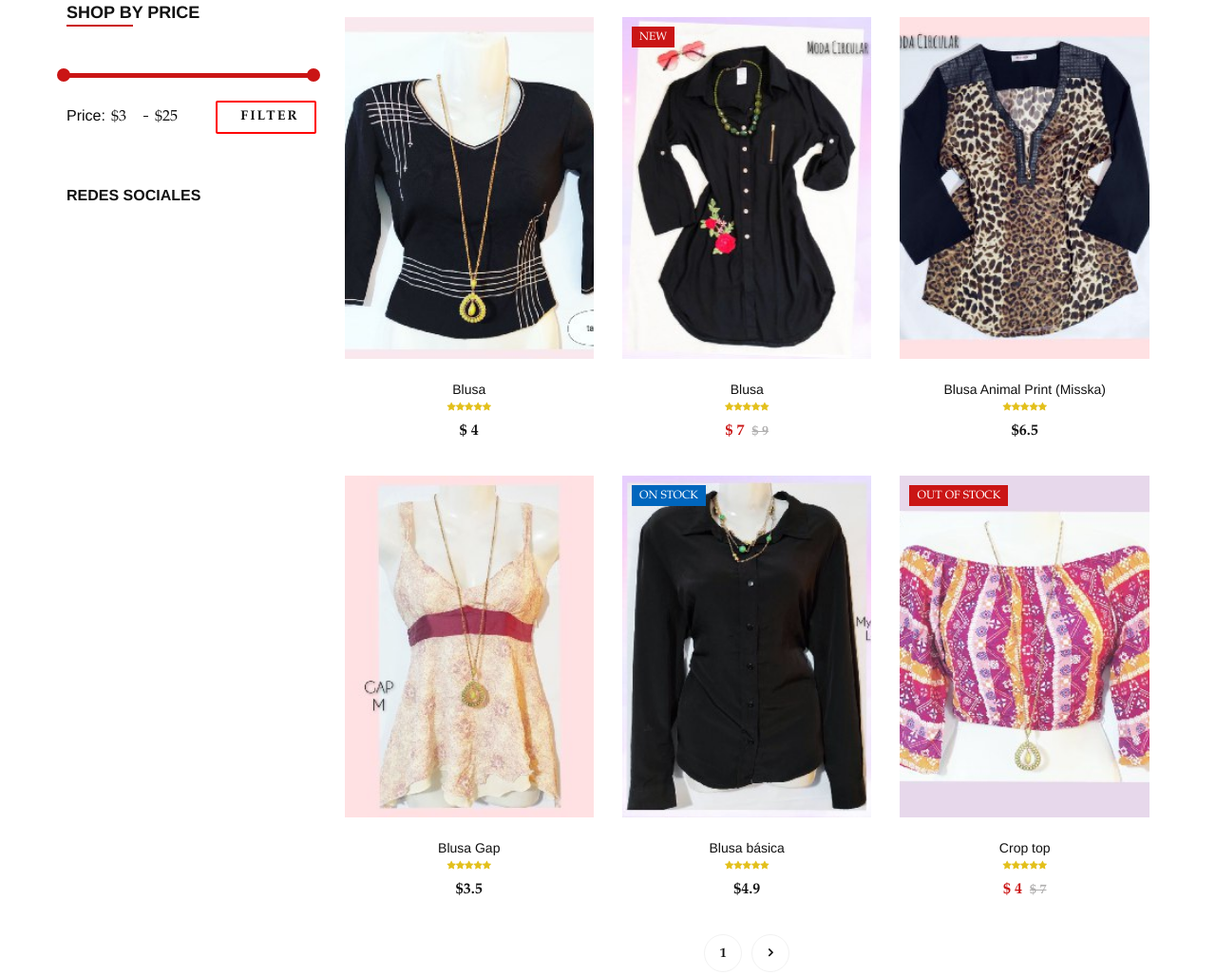
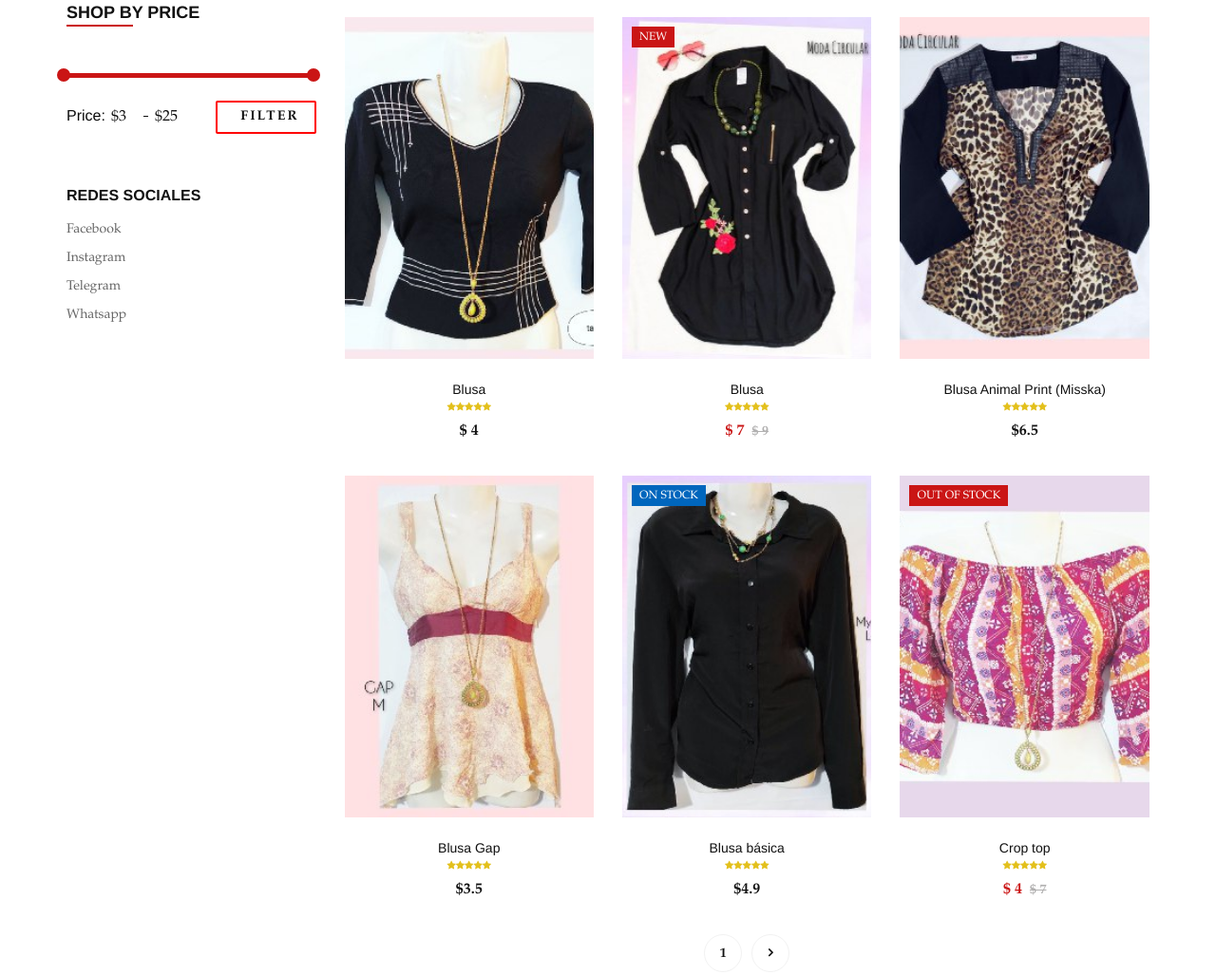
Before and after one commit to MajoRopaAmericana/111, a plain HTML site: page blusas.html in a window 1280 px wide. Shown: the part 679-1706 px from the top of the page at 95% size. Drawn offline with Linux system fonts and the light colour scheme.

Commit message:
Update blusas.html

```diff
--- a/blusas.html
+++ b/blusas.html
@@ -212,10 +212,12 @@
                         </div>
                         <div class="footer__widget">
                             <h6>REDES SOCIALES</h6>
-                            <ul class="product__hover">
-                                        <li><a href="https://t.me/ropa_americana_quito" target="_blank"><span class="fa fa-id-card-o"></span></a></li>
-                                        <li><h4 style="color:rgb(79, 245, 13);">Catálogo</h4></li>
-                                    </ul>
+                            <ul>
+                                <li><a href="https://www.facebook.com/majo.ropamericana/">Facebook</a></li>
+                                <li><a href="https://www.instagram.com/invites/contact/?i=1dj0lh6cpjbw6&utm_content=gk70m1p">Instagram</a></li>
+                                <li><a href="https://t.me/ropa_americana_quito">Telegram</a></li>
+                                <li><a href="https://wa.link/x1hc16">Whatsapp</a></li>
+                            </ul>
                         </div>
                     </div>
                 </div>
```
